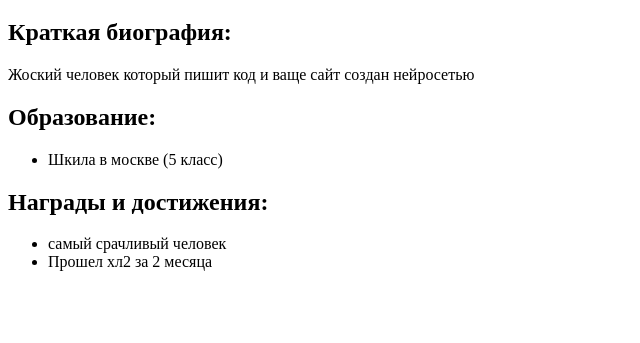
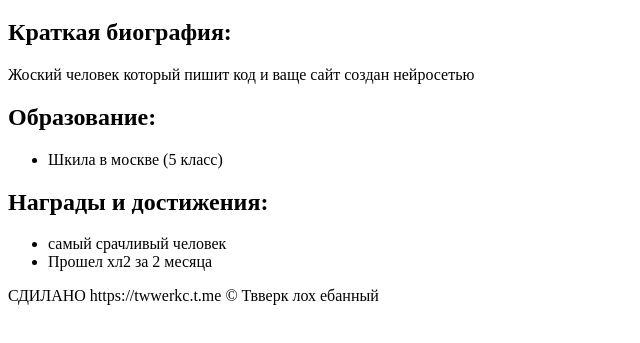
Before and after one commit to twwerkc/Twwerkc, a plain HTML site: page index.html in a window 1280 px wide. Shown: the part 61-404 px from the top of the page, without its empty margins (0-640 px from the left). Drawn offline with Linux system fonts and the light colour scheme.

Commit message:
Add files via upload

```diff
--- a/index.html
+++ b/index.html
@@ -19,6 +19,8 @@
 		<li>самый срачливый человек</li>
 		<li>Прошел хл2 за 2 месяца</li>
 	</ul>
-
+<div class="footer">
+            СДИЛАНО https://twwerkc.t.me &copy; Твверк лох ебанный
+        </div>
 </body>
 </main>
```
